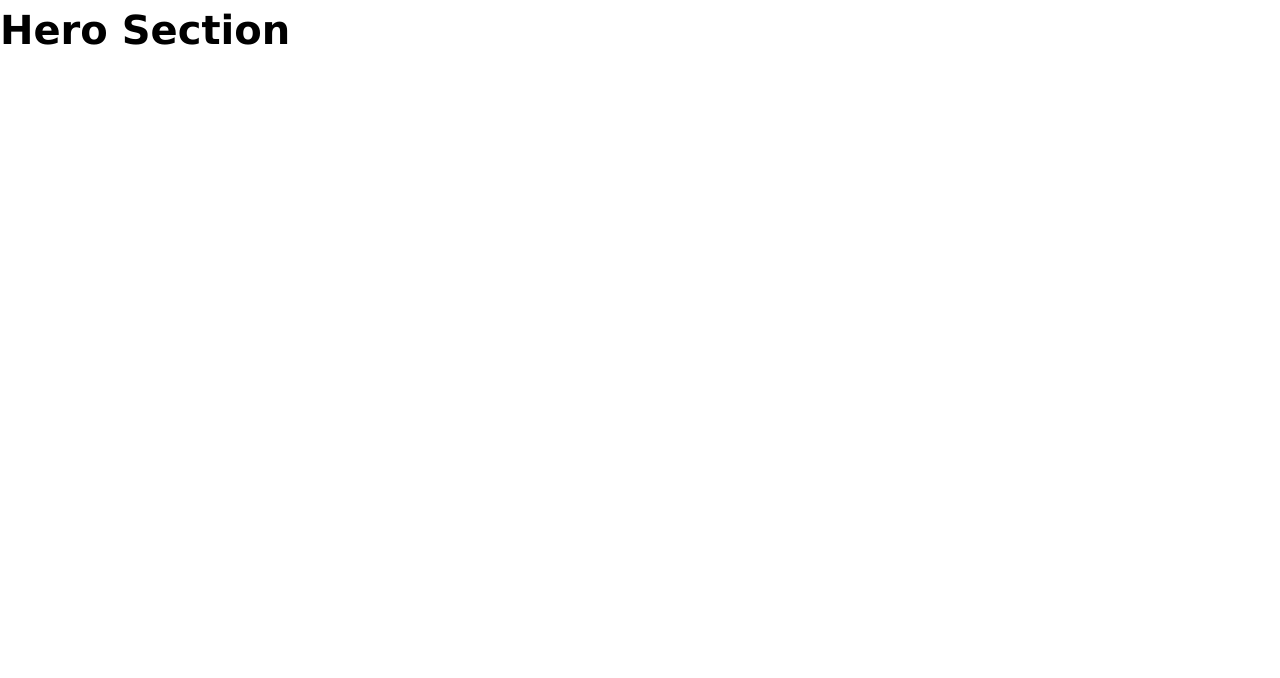
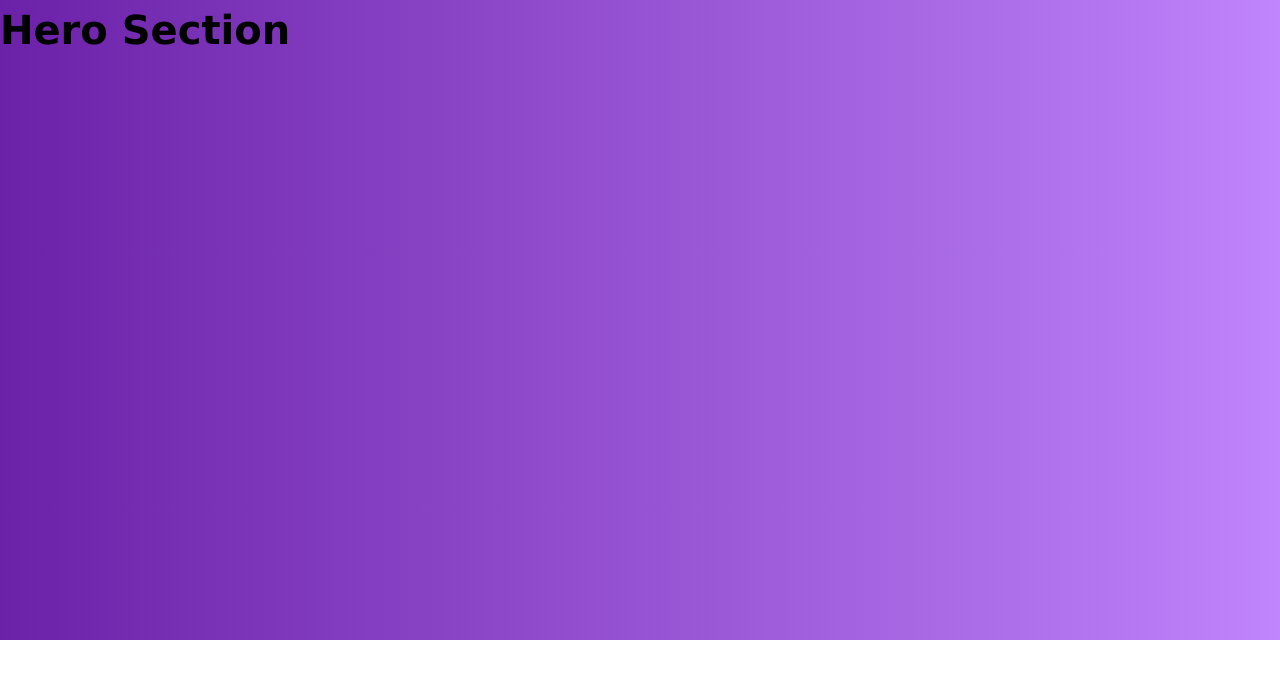
Before and after one commit to PlanetCrisisInfo/frontend, a Next.js app: page / in a window 1280 px wide. Shown: the top 678 px of the page. Built offline with nearby package versions, Linux system fonts and the light colour scheme.

Commit message:
bg gradient done

```diff
--- a/src/app/globals.scss
+++ b/src/app/globals.scss
@@ -59,6 +59,12 @@
 }
 
 @layer utilities {
+  .gradient {
+    &.bg {
+      @apply bg-gradient-to-r from-purple-800 to-purple-400;
+    }
+  }
+
   .sad {
     &.bg {
       @apply bg-rose-900 text-slate-100;
--- a/src/app/page.tsx
+++ b/src/app/page.tsx
@@ -2,7 +2,9 @@ export default function HomePage() {
   const theme = "sad"
   return (
     <main>
-      <h1>Hero Section</h1>
+      <header className="min-h-[80vh] gradient bg">
+        <h1>Hero Section</h1>
+      </header>
     </main>
   )
 }
```
